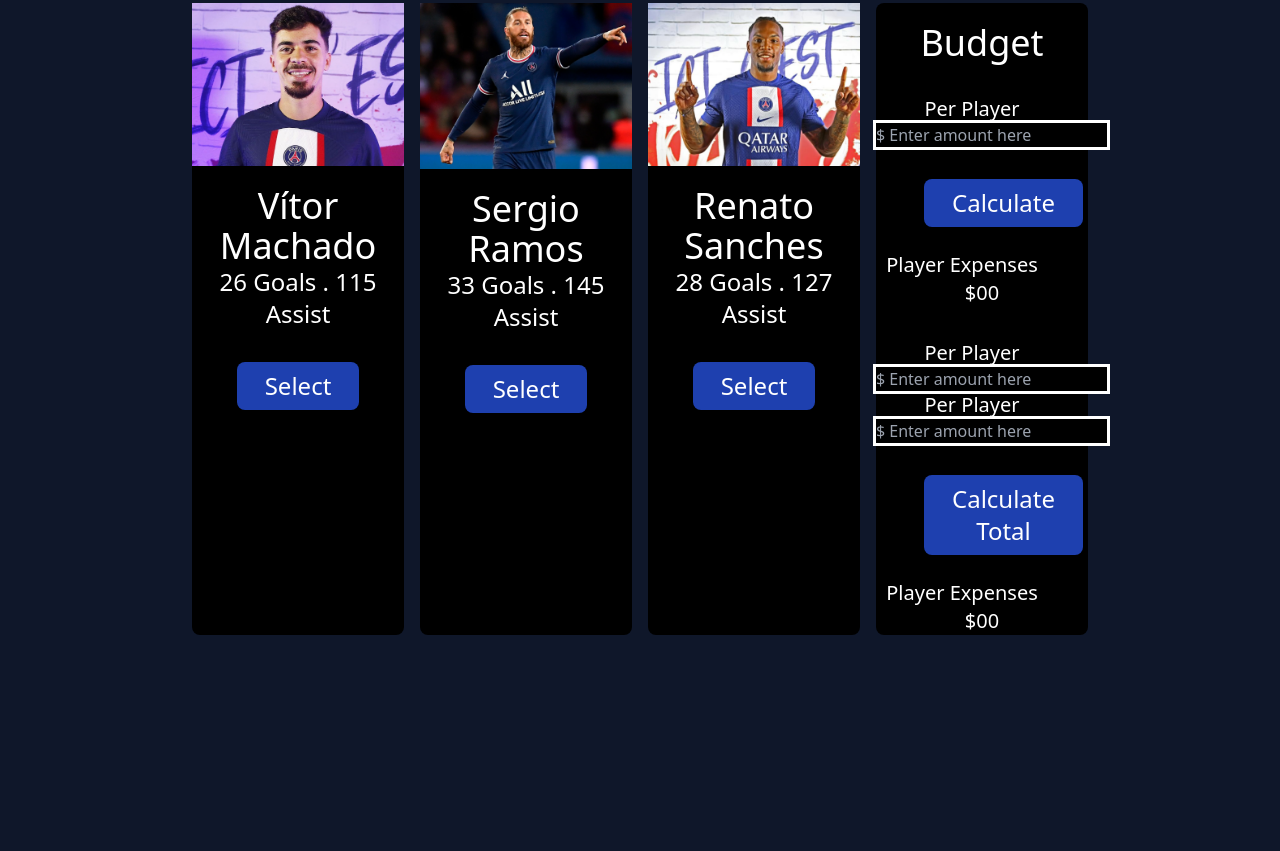
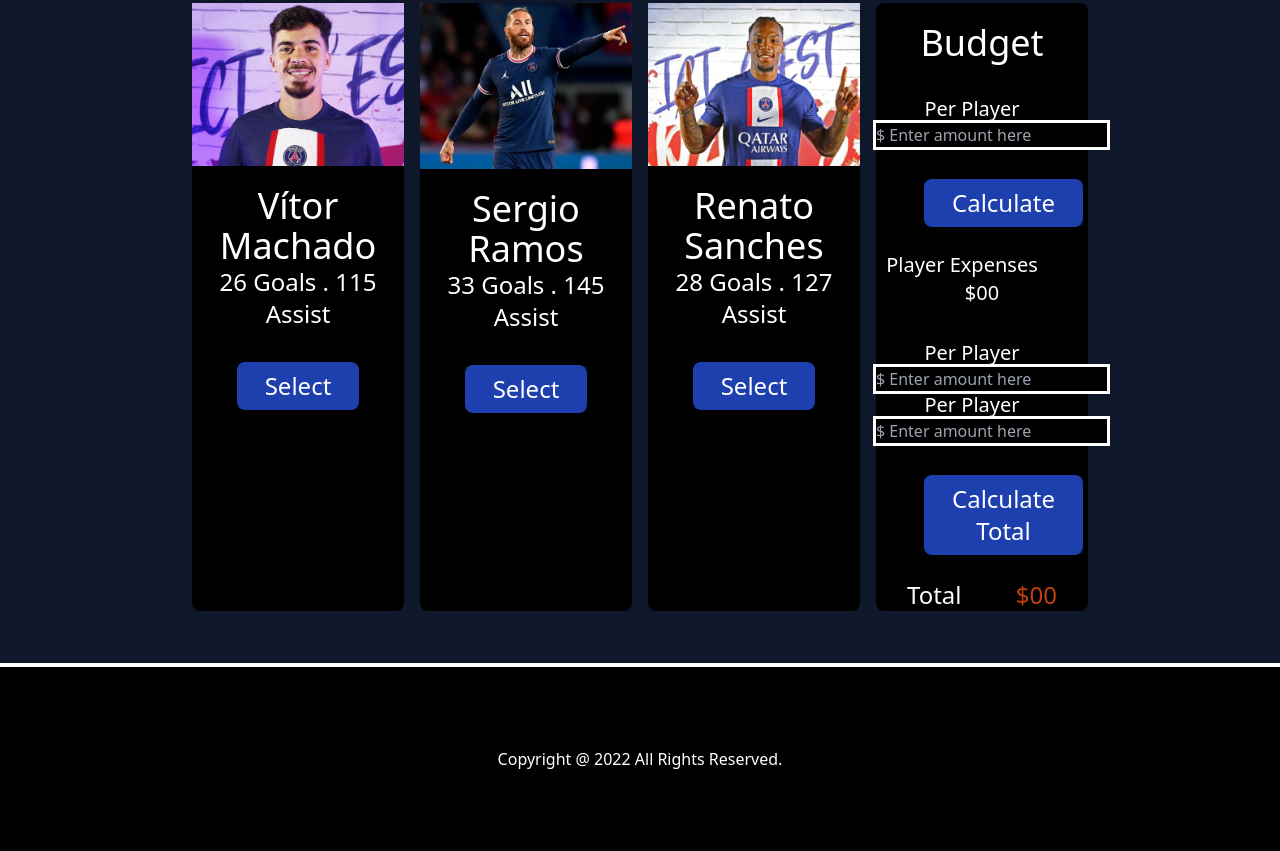
Before and after one commit to ImtiazAhmed01/Best-5-Dome, a plain HTML site: page index.html in a window 1280 px wide. Shown: the part 1196-2047 px from the top of the page. Before the commit the page ends 1863 px from the top, so only its background shows below. Drawn offline with nearby package versions, Linux system fonts and the light colour scheme.

Commit message:
calculation section added

```diff
--- a/index.html
+++ b/index.html
@@ -6,7 +6,9 @@
     <meta http-equiv="X-UA-Compatible" content="IE=edge">
     <meta name="viewport" content="width=device-width, initial-scale=1.0">
     <title>Conqueror Five</title>
+    <!-- Tailwind CDN link -->
     <script src="https://cdn.tailwindcss.com"></script>
+
 
 </head>
 
@@ -53,6 +55,8 @@
                     <button
                         class="bg-blue-800 px-7 py-2 text-2xl front-medium rounded-lg hover:bg-blue-400 mt-8 mb-5">Select</button>
                 </div>
+
+                <!-- player selected list  start-->
                 <div class="bg-black rounded-lg me-10">
                     <h1 class="text-4xl mt-9">Selected Players</h1>
                     <ul class="text-left mt-10 pl-10 text-xl">
@@ -63,6 +67,7 @@
                         <li class="pb-3">5.</li>
                     </ul>
                 </div>
+                <!-- player selected list  end-->
             </div>
         </section>
         <section class="mt-12 w-3/4 mx-auto">
@@ -88,6 +93,8 @@
                     <button
                         class="bg-blue-800 px-7 py-2 text-2xl front-medium rounded-lg hover:bg-blue-400 mt-8 mb-5">Select</button>
                 </div>
+
+                <!-- Calculation section start -->
                 <div class="bg-black rounded-lg">
                     <h1 class="text-4xl pt-5 pb-8">Budget</h1>
                     <p class="inline pr-5 text-xl">Per Player</p>
@@ -111,9 +118,11 @@
                     <button
                         class="text-center block bg-blue-800 px-7 py-2 text-2xl front-medium rounded-lg hover:bg-blue-400 mt-8 mb-6 ml-12 w-3/4">Calculate
                         Total</button>
-                    <p class="inline pr-10 text-xl mb-8">Player Expenses </p>
-                    <p class="inline text-xl"> $<span id="" t>00</span></p>
+                    <p class="inline pr-12 text-2xl mb-8">Total </p>
+                    <p class="inline text-2xl text-orange-700"> $<span id="" t>00</span></p>
                 </div>
+
+                <!-- Calculation section end -->
             </div>
         </section>
 
@@ -121,7 +130,10 @@
 
 
         <!-- Footer start -->
+        <footer class="bg-black border-t-4 border-white mt-5 p-20">
+            <p class="text-white text-center">Copyright @ 2022 All Rights Reserved.</p>
 
+        </footer>
         <!-- Footer end -->
     </main>
 
```
